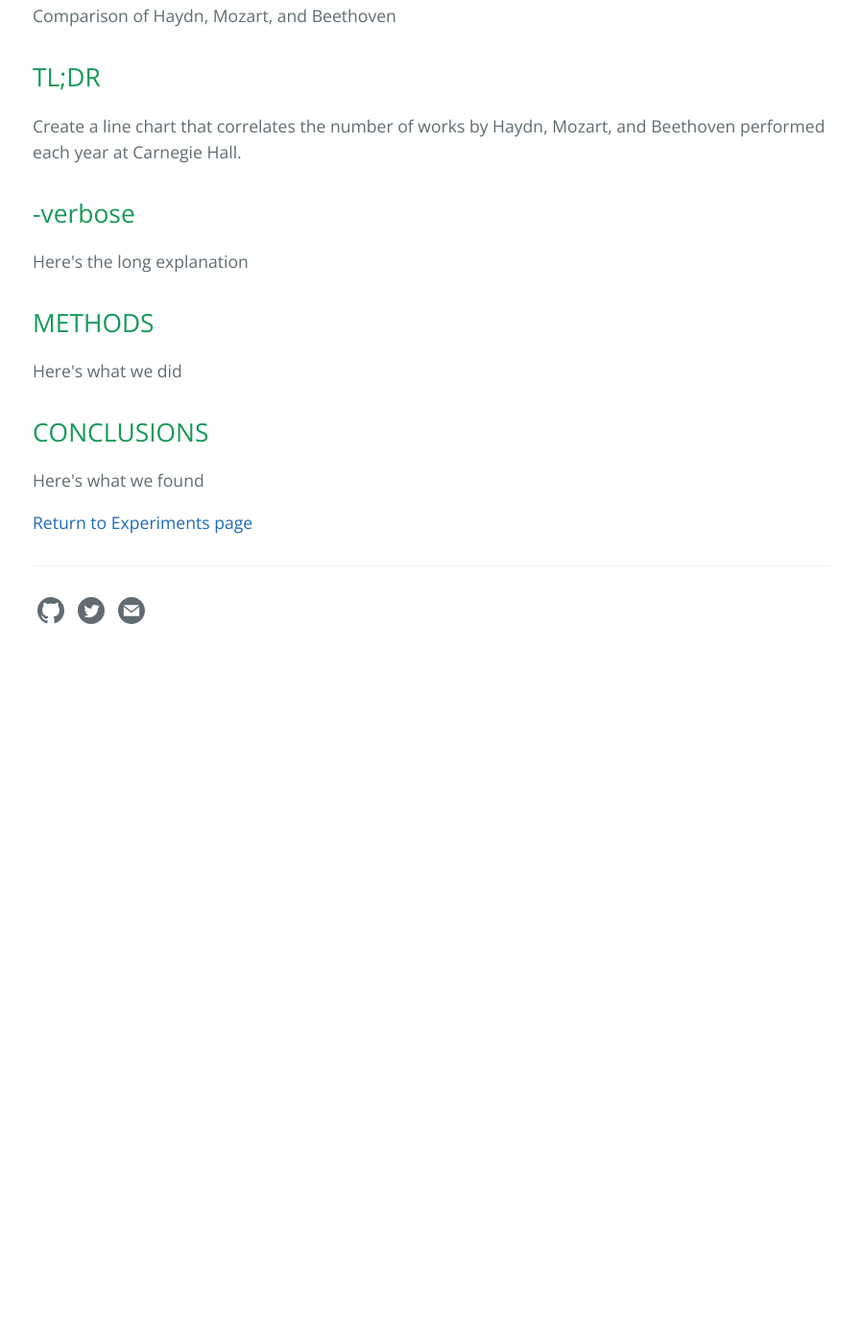
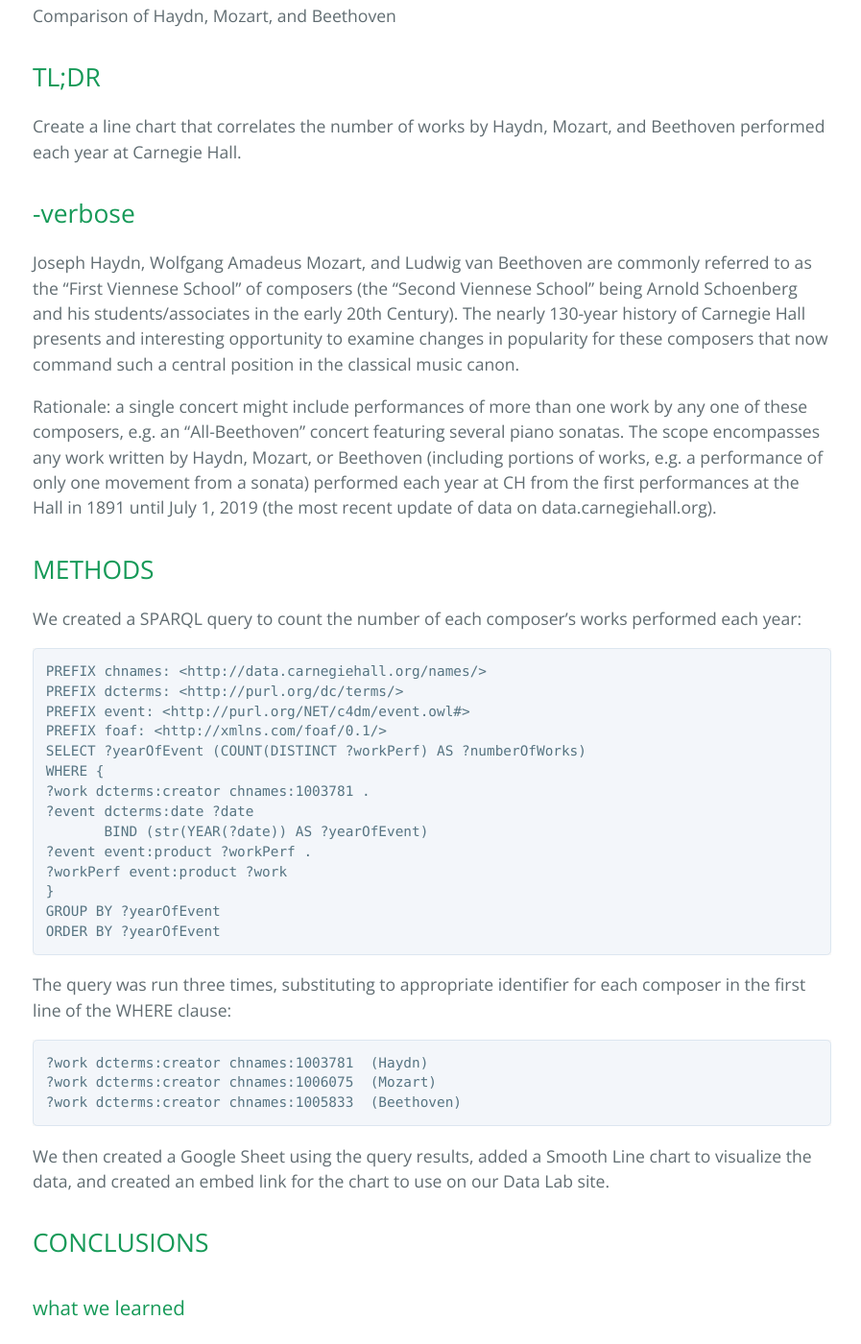
Before and after one commit to CarnegieHall/datalab, a Jekyll site: the page built from experiments/chdl-0003.md, in a window 1280 px wide and 1400 px high, scrolled down 1179 px. Shown: the whole window at 96% size, without its empty margins (190-1087 px from the left). Built offline with Jekyll 4.4.1, drawn with Linux system fonts in a browser that asks for light colours; our own code applies the rules of GitHub Pages for plain Markdown files; before the commit the page ends 1883 px from its top, so only the background shows below that; some of the changed text lies outside the part shown.

Commit message:
Removed collapsible sections

```diff
--- a/experiments/chdl-0003.md
+++ b/experiments/chdl-0003.md
@@ -21,18 +21,13 @@ Comparison of Haydn, Mozart, and Beethoven
 Create a line chart that correlates the number of works by Haydn, Mozart, and Beethoven performed each year at Carnegie Hall.
 
 ## -verbose
-<details>
-  <summary>Here's the long explanation</summary>
 
 Joseph Haydn, Wolfgang Amadeus Mozart, and Ludwig van Beethoven are commonly referred to as the “First Viennese School” of composers (the “Second Viennese School” being Arnold Schoenberg and his students/associates in the early 20th Century). The nearly 130-year history of Carnegie Hall presents and interesting opportunity to examine changes in popularity for these composers that now command such a central position in the classical music canon.
+
 Rationale: a single concert might include performances of more than one work by any one of these composers, e.g. an “All-Beethoven” concert featuring several piano sonatas. The scope encompasses any work written by Haydn, Mozart, or Beethoven (including portions of works, e.g. a performance of only one movement from a sonata) performed each year at CH from the first performances at the Hall in 1891 until July 1, 2019 (the most recent update of data on data.carnegiehall.org).
-
-</details>
 
 ## METHODS
 
-<details>
-  <summary>Here's what we did</summary>
 We created a SPARQL query to count the number of each composer’s works performed each year:
 
 
@@ -65,12 +60,7 @@ The query was run three times, substituting to appropriate identifier for each c
 
 We then created a Google Sheet using the query results, added a Smooth Line chart to visualize the data, and created an embed link for the chart to use on our Data Lab site.
 
-</details>
-
 ## CONCLUSIONS
-
-<details>
-  <summary>Here's what we found</summary>
 
 ### what we learned
 Google Charts are very easy to create, and with the embed option they provide an out-of-the-box tool to make nice data visualizations with no special development skills.
@@ -79,7 +69,5 @@ Google Charts are very easy to create, and with the embed option they provide an
 Using Google Sheets/Charts for visualizations requires hosting the data in a personal Google Drive account. Ideally, we’d like to learn how to use a tool like D3.js to create chart visualizations on our own without having to host the data files externally.
 Another option: we currently use Ontotext’s GraphDB for our RDF data. GraphDB’s Workbench user interface offers several data display options, including the ability to create a Google Chart .svg file directly from the UI. Adding the .svg file to our Data Lab site could provide a more direct method for visualization with a shallower learning curve than D3.js.
 
-</details>
-
 
 [Return to Experiments page]({{ '/experiments' | absolute_url }})
```
